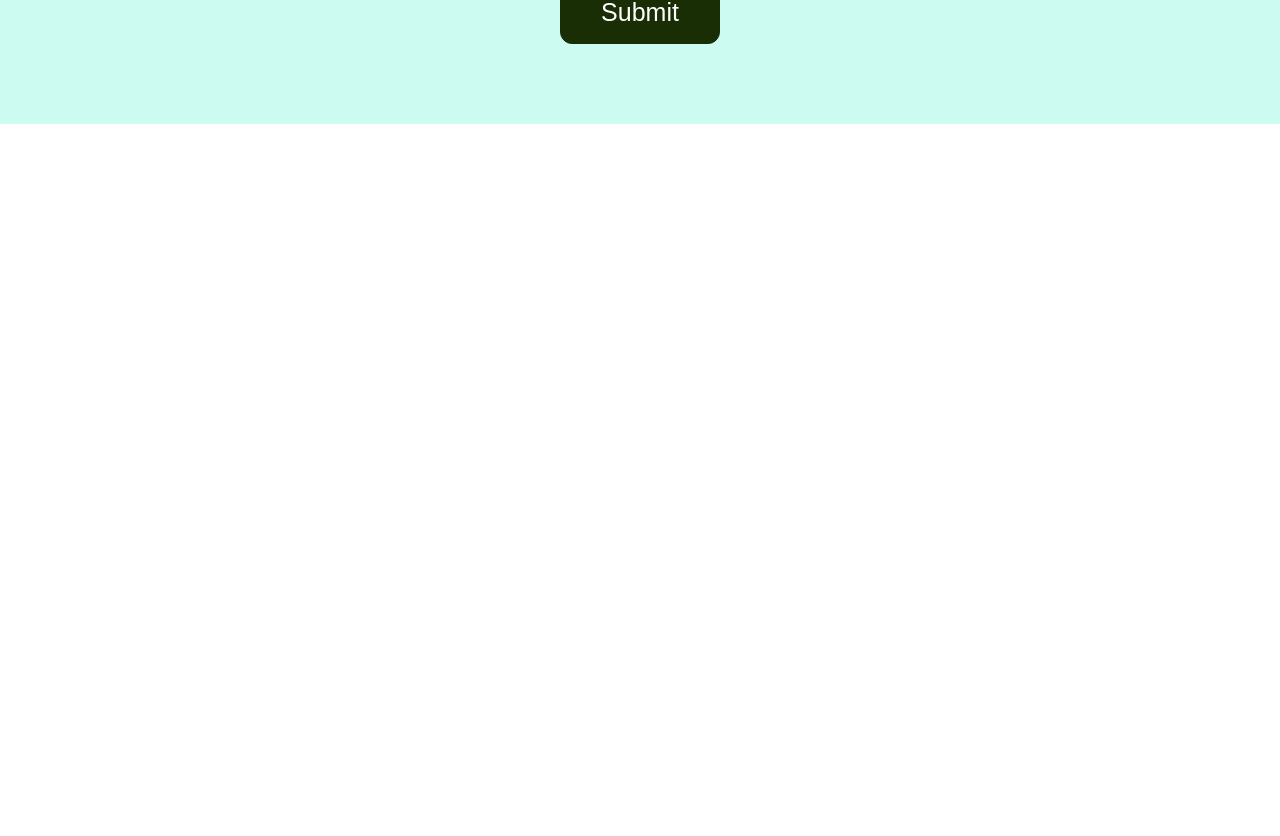
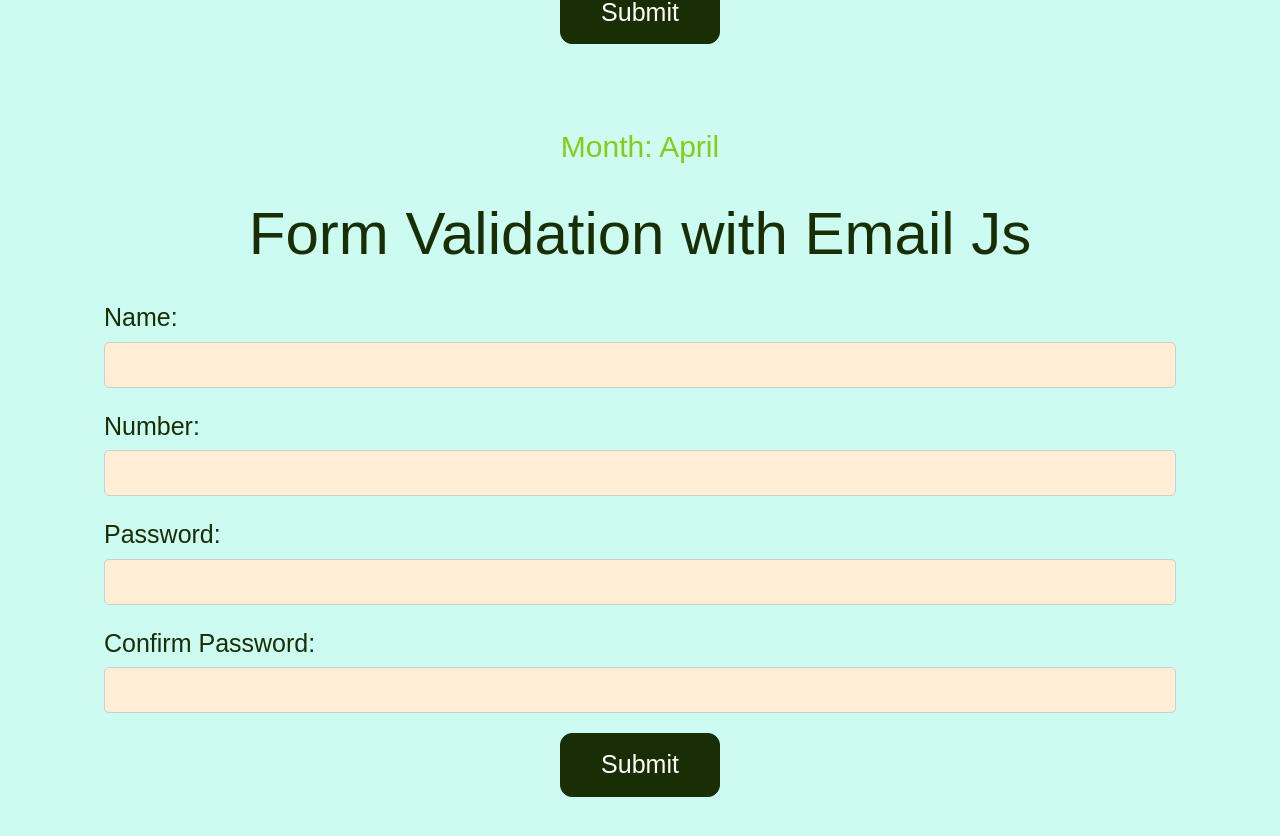
Before and after one commit to tarunmalik330/marchpractice, a React (Create React App) app: page /FormPage in a window 1280 px wide. Shown: the part 1436-2272 px from the top of the page. Before the commit the page ends 1560 px from the top, so only its background shows below. Built offline with nearby package versions, Linux system fonts and the light colour scheme; a web font is replaced by a local one.

Commit message:
add form validation with email js

```diff
--- a/src/App.css
+++ b/src/App.css
@@ -60,7 +60,7 @@ input[type="password"] {
   margin-top: 5px;
 }
 
-.success-popup {
+.success-popup-box {
   position: fixed;
   top: 50%;
   left: 50%;
@@ -73,11 +73,11 @@ input[type="password"] {
   z-index: 999;
 }
 
-.success-popup p {
+.success-popup-box p {
   margin-bottom: 10px;
 }
 
-.success-popup button {
+.success-popup-box button {
   background-color: #007bff;
   color: #fff;
   border: none;
@@ -86,8 +86,21 @@ input[type="password"] {
   cursor: pointer;
 }
 
-.success-popup button:hover {
+.success-popup-box button:hover {
   background-color: #0056b3;
+}
+
+.success-popup {
+  position: fixed;
+  top: 0;
+  left: 0;
+  bottom: 0;
+  right: 0;
+  backdrop-filter: blur(12px);
+  z-index: 999;
+  display: flex;
+  justify-content: center;
+  align-items: center;
 }
 
 /* --------------------Swiper---------------------- */
--- a/src/App.js
+++ b/src/App.js
@@ -1,19 +1,16 @@
 import './App.css';
-// import Homepage from './pages/Homepage';
 import Header from "./components/Header";
 import ModalSec from "./components/ModalSec";
 import { Route, Routes } from "react-router-dom";
 import FormPage from "./components/FormPage";
 import AccSec from "./components/AccSec";
 import Navbar from "./components/Navbar";
-// import SlickSlider from "../components/SlickSlider";
 import ReducerCounter from "./components/ReducerCounter";
 import SliderSec from "./pages/SliderSec";
 
 function App() {
   return (
     <div>
-      {/* <Homepage /> */}
       <div>
         <Navbar />
         <Routes>
--- a/src/components/FormPage.jsx
+++ b/src/components/FormPage.jsx
@@ -1,5 +1,6 @@
 import React, { useRef, useState } from "react";
 import emailjs from "@emailjs/browser";
+import FormValiEmail from "./FormValiEmail";
 
 const FormPage = () => {
   const [formData, setFormData] = useState({
@@ -162,6 +163,7 @@ const FormPage = () => {
             />
           </form>
         </div>
+        {/* -----------------------------form validition-------------------- */}
         <div className="py-[80px] w-full container mx-auto px-3 xl:max-w-[1120px]">
           <h2 className="text-[60px] font-normal text-lime-950 text-center pb-5">
             FORM VALIDATION
@@ -267,6 +269,10 @@ const FormPage = () => {
             </div>
           )}
         </div>
+        {/* -------------------------form validition with email js--------------------- */}
+        <div className="w-full container mx-auto px-3 xl:max-w-[1120px]">
+          <FormValiEmail />
+        </div>
       </div>
     </>
   );
--- /dev/null
+++ b/src/components/FormValiEmail.jsx
@@ -0,0 +1,221 @@
+import React, { useState } from "react";
+import emailjs from "@emailjs/browser";
+
+const FormValiEmail = () => {
+  const [formData, setFormData] = useState({
+    name: "",
+    number: "",
+    password: "",
+    confirmPassword: "",
+  });
+  const [formErrors, setFormErrors] = useState({
+    name: "",
+    number: "",
+    password: "",
+    confirmPassword: "",
+  });
+  const [showSuccessPopup, setShowSuccessPopup] = useState(false);
+  const handleChange = (e) => {
+    const { name, value } = e.target;
+    setFormData({
+      ...formData,
+      [name]: value,
+    });
+  };
+  const handleSubmit = (e) => {
+    e.preventDefault();
+    const regex = {
+      name: /^[a-zA-Z\s]+$/,
+      number: /^\d{10}$/,
+      password: /^(?=.*[a-z])(?=.*[A-Z])(?=.*\d)(?=.*[@])[a-zA-Z\d@]{8,}$/,
+      confirmPassword:
+        /^(?=.*[a-z])(?=.*[A-Z])(?=.*\d)(?=.*[@])[a-zA-Z\d@]{8,}$/,
+    };
+    const errors = {};
+    if (!regex.name.test(formData.name)) {
+      errors.name = "Name is invalid.";
+    }
+    if (!regex.number.test(formData.number)) {
+      errors.number = "Number is invalid.";
+    }
+    if (!regex.password.test(formData.password)) {
+      errors.password = "Password is invalid.";
+    }
+    if (!regex.confirmPassword.test(formData.confirmPassword)) {
+      errors.confirmPassword = "Confirm password is invalid.";
+    }
+    if (formData.password !== formData.confirmPassword) {
+      errors.confirmPassword = "Passwords do not match.";
+    }
+    setFormErrors(errors);
+    if (Object.keys(errors).length === 0) {
+      emailjs
+        .sendForm("service_nlvjld9", "template_l7jjvqj", form.current, {
+          publicKey: "qxtBsAqACVCOH2sxs",
+        })
+        .then(
+          () => {
+            console.log("SUCCESS!");
+          },
+          (error) => {
+            console.log("FAILED...", error.text);
+          }
+        );
+      setShowSuccessPopup(true);
+      if (showSuccessPopup === true) {
+        document.body.classList.add("overflow-hidden");
+      } else {
+        document.body.classList.remove("overflow-hidden");
+      }
+    }
+  };
+  const form = useState();
+  const handlePopupClose = () => {
+    setShowSuccessPopup(false);
+    setFormData({
+      name: "",
+      number: "",
+      password: "",
+      confirmPassword: "",
+    });
+    setFormErrors({
+      name: "",
+      number: "",
+      password: "",
+      confirmPassword: "",
+    });
+  };
+
+  // const sendEmail = (e) => {
+  //   e.preventDefault();
+  //   emailjs
+  //     .sendForm("service_nlvjld9", "template_l7jjvqj", form.current, {
+  //       publicKey: "qxtBsAqACVCOH2sxs",
+  //     })
+  //     .then(
+  //       () => {
+  //         console.log("SUCCESS!");
+  //       },
+  //       (error) => {
+  //         console.log("FAILED...", error.text);
+  //       }
+  //     );
+  // };
+  return (
+    <>
+      <div className="pb-[80px] w-full container mx-auto px-3 xl:max-w-[1120px]">
+        <p className="text-[30px] font-normal text-lime-500 text-center pb-5">
+          Month: April
+        </p>
+        <h2 className="text-[60px] font-normal text-lime-950 text-center pb-5">
+          Form Validation with Email Js
+        </h2>
+        <form
+          ref={form}
+          className="registration-form w-full flex justify-center items-center flex-col"
+          onSubmit={handleSubmit}
+        >
+          <div className="form-group w-full">
+            <label
+              className="text-lime-950 text-[25px] font-normal"
+              htmlFor="name"
+            >
+              Name:
+            </label>
+            <input
+              type="text"
+              id="name"
+              name="name"
+              value={formData.name}
+              onChange={handleChange}
+              className="border-[2px] border-solid border-black bg-orange-100 w-full rounded-[8px] p-[10px]"
+              // className={formErrors.name ? "error" : ""}
+            />
+            {formErrors.name && (
+              <p className="error-message">{formErrors.name}</p>
+            )}
+          </div>
+          <div className="form-group w-full">
+            <label
+              className="text-lime-950 text-[25px] font-normal"
+              htmlFor="number"
+            >
+              Number:
+            </label>
+            <input
+              type="text"
+              id="number"
+              name="number"
+              value={formData.number}
+              onChange={handleChange}
+              className={`${
+                formErrors.number ? "error" : ""
+              } border-[2px] border-solid border-black bg-orange-100 w-full rounded-[8px] p-[10px]`}
+            />
+            {formErrors.number && (
+              <p className="error-message">{formErrors.number}</p>
+            )}
+          </div>
+          <div className="form-group w-full">
+            <label
+              className="text-lime-950 text-[25px] font-normal"
+              htmlFor="password"
+            >
+              Password:
+            </label>
+            <input
+              type="password"
+              id="password"
+              name="password"
+              value={formData.password}
+              onChange={handleChange}
+              className={`${
+                formErrors.password ? "error" : ""
+              } border-[2px] border-solid border-black bg-orange-100 w-full rounded-[8px] p-[10px]`}
+            />
+            {formErrors.password && (
+              <p className="error-message">{formErrors.password}</p>
+            )}
+          </div>
+          <div className="form-group w-full">
+            <label
+              className="text-lime-950 text-[25px] font-normal"
+              htmlFor="confirmPassword"
+            >
+              Confirm Password:
+            </label>
+            <input
+              type="password"
+              id="confirmPassword"
+              name="confirmPassword"
+              value={formData.confirmPassword}
+              onChange={handleChange}
+              className={`${
+                formErrors.confirmPassword ? "error" : ""
+              }border-[2px] border-solid border-black bg-orange-100 w-full rounded-[8px] p-[10px]`}
+            />
+            {formErrors.confirmPassword && (
+              <p className="error-message">{formErrors.confirmPassword}</p>
+            )}
+          </div>
+          <button
+            type="submit"
+            className="submit-button border border-solid text-white text-[25px] font-normal bg-lime-950 border-lime-950 cursor-pointer py-[12px] px-[40px] rounded-[12px]"
+          >
+            Submit
+          </button>
+        </form>
+        {showSuccessPopup && (
+          <div className="success-popup">
+            <div className="success-popup-box">
+              <p>Form submitted successfully!</p>
+              <button onClick={handlePopupClose}>Close</button>
+            </div>
+          </div>
+        )}
+      </div>
+    </>
+  );
+};
+
+export default FormValiEmail;
```
